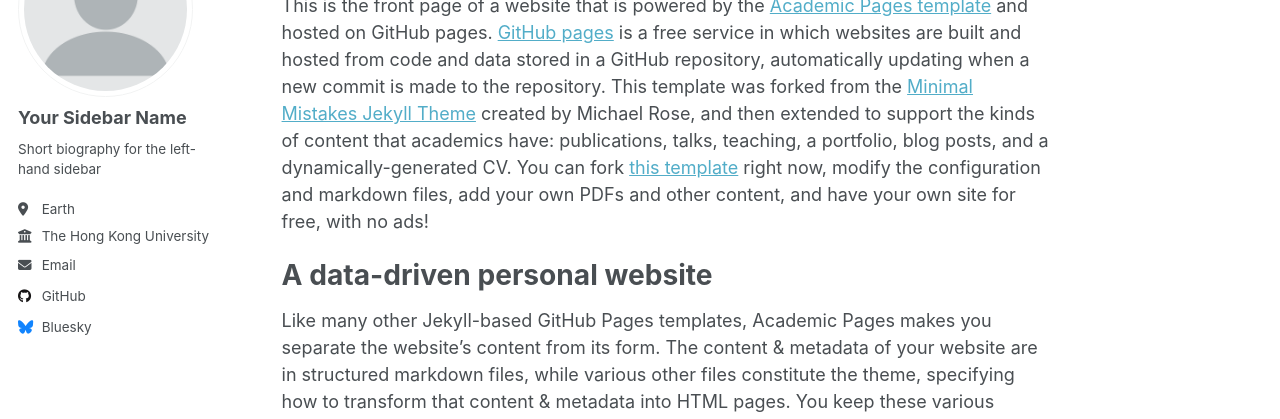
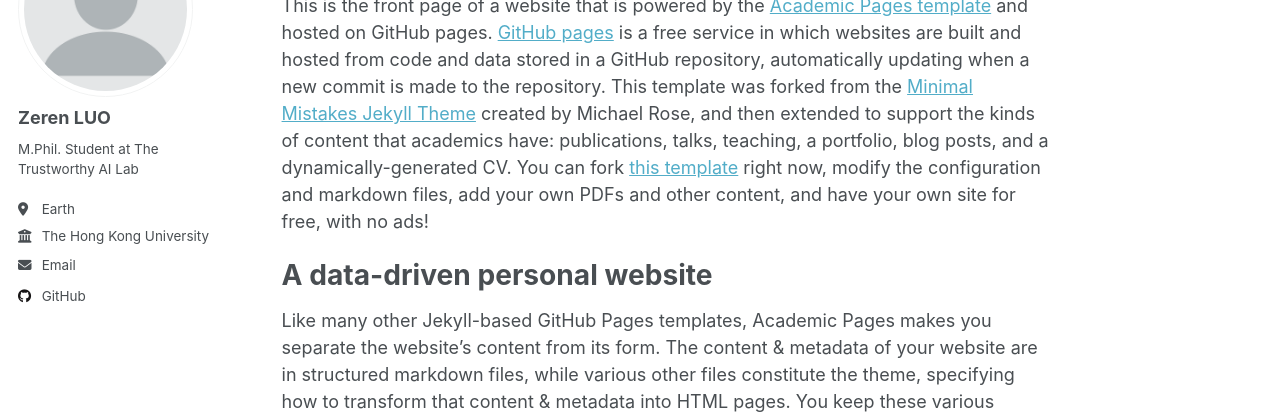
Before and after one commit to Zeren77/zeren77.github.io, a Jekyll site: the page built from _pages/about.md, in a window 1280 px wide. Shown: the part 177-596 px from the top of the page. Built offline with Jekyll 4.4.1, drawn with Linux system fonts in a browser that asks for light colours; some of the changed lines change nothing that is shown.

Commit message:
Update _config.yml

```diff
--- a/_config.yml
+++ b/_config.yml
@@ -23,9 +23,9 @@
 author:
   # Biographic information
   avatar           : "profile.png"
-  name             : "Your Sidebar Name"
+  name             : "Zeren LUO"
   pronouns         : # example: "she/her"
-  bio              : "Short biography for the left-hand sidebar"
+  bio              : "M.Phil. Student at The Trustworthy AI Lab"
   location         : "Earth"
   employer         : "The Hong Kong University of Science and Technology (Guangzhou)"
   uri              : # URL
@@ -45,12 +45,12 @@
   bitbucket        : # Username - Update with your username on the site
   codepen          : # Username
   dribbble         : # Username
-  github           : "academicpages"
+  github           : "Zeren77"
   kaggle           : # Username
   stackoverflow    : # User number or user number and name (i.e., use "1" or "1/jeff-atwood")
 
   # Social media
-  bluesky          : "bsky.app" # Replace this with you Bluesky username
+  bluesky          : #"bsky.app" # Replace this with you Bluesky username
   facebook         : # Username
   flickr           : # Username
   foursquare       : # Username
@@ -76,13 +76,13 @@
   zhihu            : # Username
 
 # Publication Category - The following the list of publication categories and their headings
-publication_category:
-  books:
-    title: 'Books'
-  manuscripts:
-    title: 'Journal Articles'
-  conferences:
-    title: 'Conference Papers'
+# publication_category:
+#   books:
+#     title: 'Books'
+#   manuscripts:
+#     title: 'Journal Articles'
+#   conferences:
+#     title: 'Conference Papers'
 
 # Site Settings
 teaser                   :  # filename of teaser fallback teaser image placed in /images/, .e.g. "500x300.png"
```
